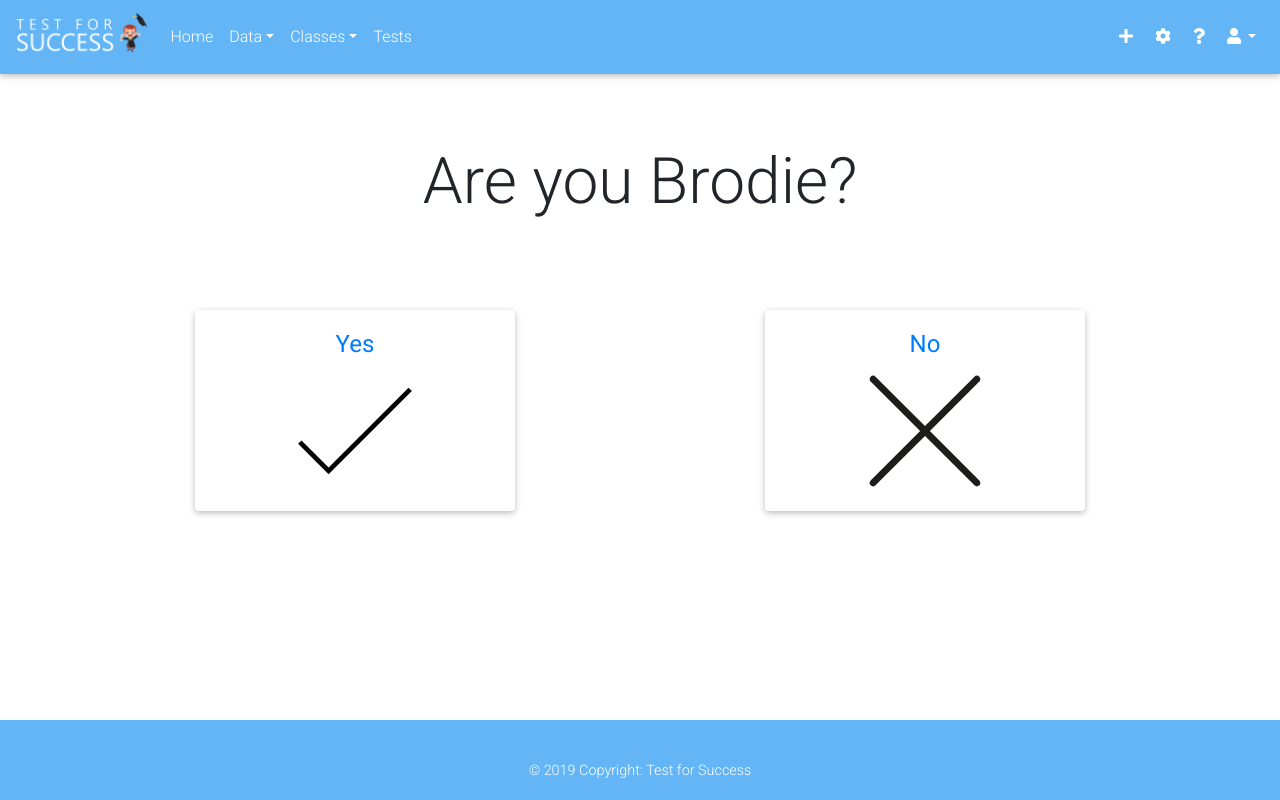
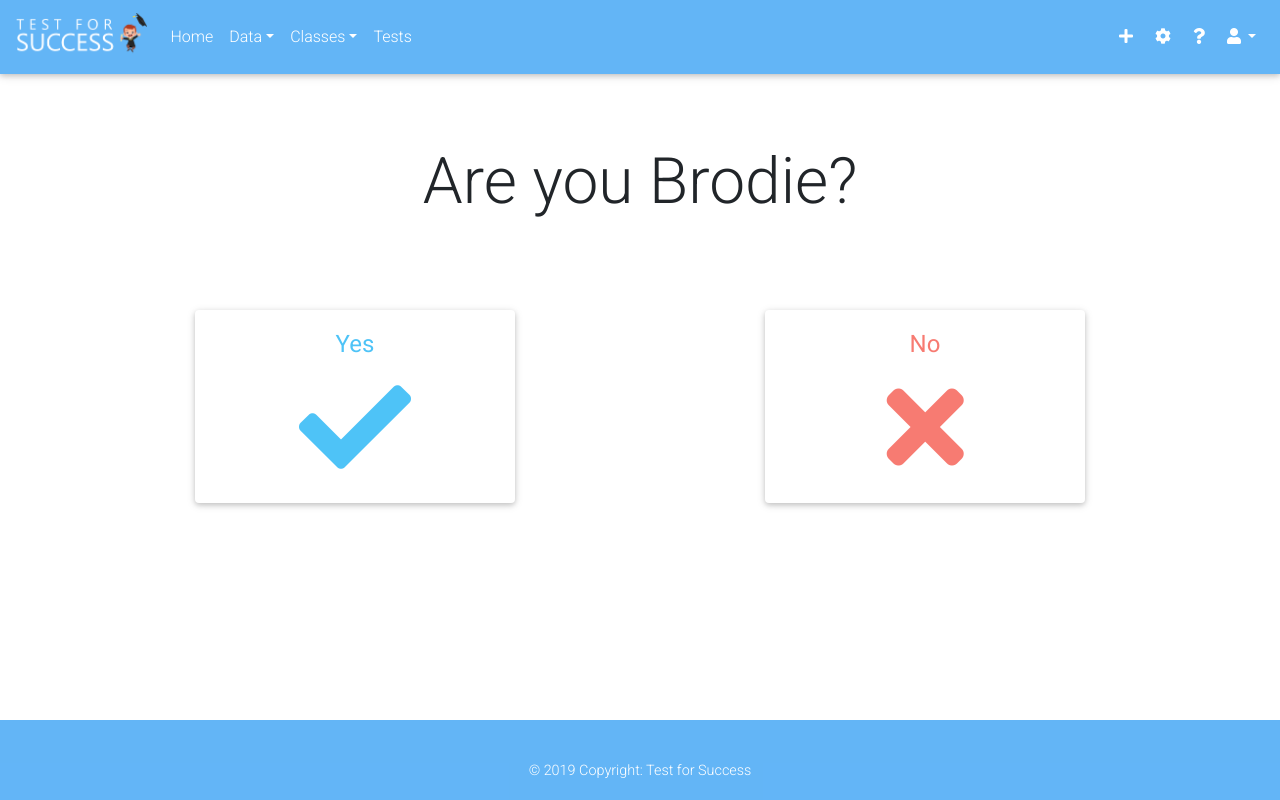
Before and after one commit to HeatherButterfield/testforsuccess, a React (Create React App) app: page /student/confirm in a window 1280 px wide. Built offline with nearby package versions, Linux system fonts and the light colour scheme.

Commit message:
Made changes to get rid of student home page and use font awesome

```diff
--- a/src/Routes.js
+++ b/src/Routes.js
@@ -13,7 +13,7 @@ import DataPage from "./pages/DataPage";
 import StudentScoresPage from "./pages/StudentScoresPage";
 import StudentTestPage from "./pages/StudentTestPage";
 import StudentRestartPage from "./pages/StudentRestartPage";
-import StudentHomePage from "./pages/StudentHomePage";
+import TeacherSelectPage from "./pages/TeacherSelectPage";
 import StudentConfirmPage from "./pages/StudentConfirmPage";
 
 class Routes extends React.Component {
@@ -32,7 +32,7 @@ class Routes extends React.Component {
         <Route exact path="/teacher/data/studentscores" component={StudentScoresPage} />
         <Route exact path="/student/test" component={StudentTestPage} />
         <Route exact path="/student/restart" component={StudentRestartPage} />
-        <Route exact path="/student/home" component={StudentHomePage}/>
+        <Route exact path="/teacher/select" component={TeacherSelectPage}/>
         <Route exact path="/student/confirm" component={StudentConfirmPage}/>
 
           render={function () {
--- a/src/index.css
+++ b/src/index.css
@@ -87,12 +87,14 @@
 
 .right{
   position: absolute;
-  right: 3vw;
-  font-size: 1vh;
+  right: 5vw;
+  font-size: 15vh;
+  color: rgba(0, 188, 212, 0.7);
 }
 
 .center-text{
   font-size: 50vh;
+  color: rgba(0, 188, 212, 0.7);
 }
 .center{
   text-align: center;
@@ -116,6 +118,22 @@
   padding: 2vh;
 }
 
+.no-link{
+  color: rgba(244, 67, 54, 0.7);
+}
+
+.no-link:hover{
+  color: rgba(233, 30, 99, 0.7);
+}
+
+.yes-link{
+  color: rgba(3, 169, 244, 0.7);
+}
+
+.yes-link:hover{
+  color: rgba(3, 169, 244, 0.3);
+}
+
 @media screen and (max-width: 768px) {
   .margin-sides {
     margin-left: 10%;
--- a/src/pages/StudentConfirmPage.js
+++ b/src/pages/StudentConfirmPage.js
@@ -1,6 +1,4 @@
 import React from "react";
-import Xmark from "../assets/xmark.svg"
-import Checkmark from "../assets/checkmark.svg"
 
 function StudentConfirmPage() {
   return (
@@ -12,20 +10,20 @@ function StudentConfirmPage() {
           <div class="row justify-content-around">
             <div className="margins-bottom margin-top">
               <div className="card" style={{ width: "25vw" }}>
-                <a href="/student/test">
+                <a class="yes-link" href="/student/test">
                   <div className="card-body">
                     <h4 className="card-title text-center"><a>Yes</a></h4>
-                    <img className="card-img-top text-center" src={Checkmark} alt="Checkmark" style={{ height: "15vh", width: "15vw" }}></img>
+                    <i class="fas fa-check fa-7x"></i>
                   </div>
                 </a>
               </div>
             </div>
             <div className="margin-bottom margin-top">
               <div className="card" style={{ width: "25vw" }}>
-                <a href="/student/home">
+                <a class="no-link" href="/student/waiting">
                   <div className="card-body">
                     <h4 className="card-title text-center"><a>No</a></h4>
-                    <img className="card-img-top text-center" src={Xmark} alt="Xmark" style={{ height: "15vh", width: "15vw" }}></img>
+                    <i class="fas fa-times fa-7x"></i>
                   </div>
                 </a>
               </div>
--- a/src/pages/StudentLoginPage.js
+++ b/src/pages/StudentLoginPage.js
@@ -8,7 +8,7 @@ function StudentLoginPage() {
         <br/>
         <input type="password" id="password" class="form-control-lg validate margin-top"/>
         <br/>
-        <a href="/student/home" class="btn text-dark yellow accent-1 btn-lg margin-top" style={{width: "250px"}}>Sign in</a>
+        <a href="/student/waiting" class="btn text-dark yellow accent-1 btn-lg margin-top" style={{width: "250px"}}>Sign in</a>
       </div>
     </div>
   )
--- a/src/pages/StudentRestartPage.js
+++ b/src/pages/StudentRestartPage.js
@@ -8,13 +8,13 @@ function StudentRestartPage() {
         <div className="title"> Great Job!</div>
         <div className="center">Click below to restart test</div>
       </div>
-      <a href="/student/test">
+      <a class="yes-link" href="/student/waiting">
         <div class="d-flex justify-content-center align-items-center" style={{height: "25vh"}}>
-            <img src={Restart} alt="restart" style={{ height: "25vh", width: "auto" }} />
+            <i class="fas fa-redo fa-10x"></i>
         </div>
       </a>
-      <a href="/student/home">
-        <div className="center">Click to go back home</div>
+      <a href="/">
+        <div className="center">Finished/Logout</div>
       </a>
     </div>
   )
--- a/src/pages/StudentTestPage.js
+++ b/src/pages/StudentTestPage.js
@@ -5,7 +5,7 @@ function StudentTestPage() {
   return (
     <div class="container">
       <div class="d-flex justify-content-center align-items-center center-text">A
-      <img class="right" src={Rarrow} alt="rarrow" style={{ height: "10vh", width: "auto" }}></img>
+      <i class="right fas fa-arrow-alt-circle-right text-rgba-blue-strong"></i>
       </div>
     </div>
   )
--- a/src/pages/StudentHomePage.js
+++ b/src/pages/TeacherSelectPage.js
@@ -1,6 +1,6 @@
 import React from "react";
 
-function StudentHomePage() {
+function TeacherSelectPage() {
   return (
     <div>
       <div className="title">Welcome!</div>
@@ -20,7 +20,7 @@ function StudentHomePage() {
 
               </select>
             <a href="/student/confirm">
-              <button className="btn btn-block my-4 text-white rgba-cyan-strong" type="submit">Start Test</button>
+              <button className="btn btn-block my-4 text-dark yellow accent-1 btn-lg margin-top" type="submit">Start Test</button>
             </a>
           </div>
         </div>
@@ -29,4 +29,4 @@ function StudentHomePage() {
   )
 }
 
-export default StudentHomePage;
+export default TeacherSelectPage;
```
